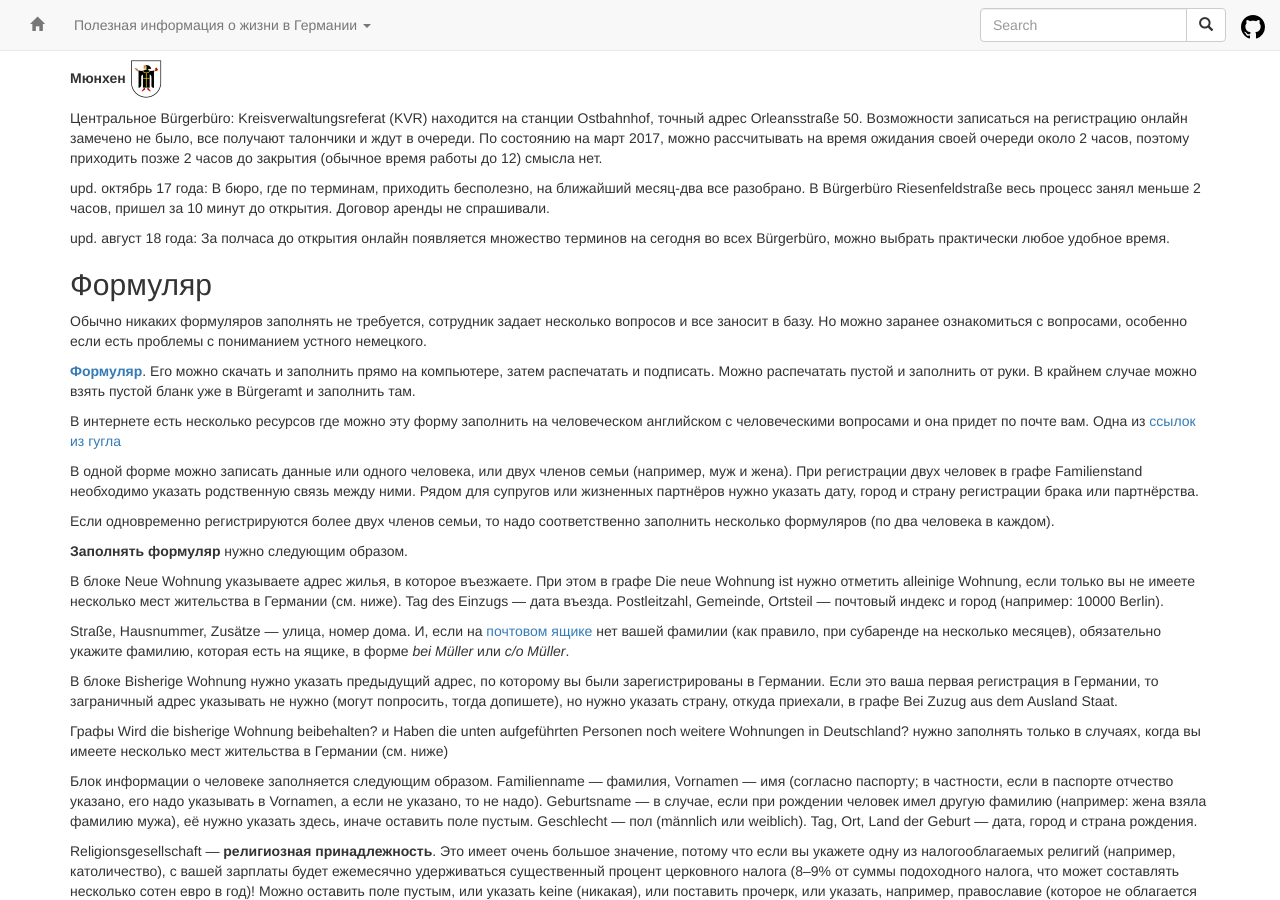
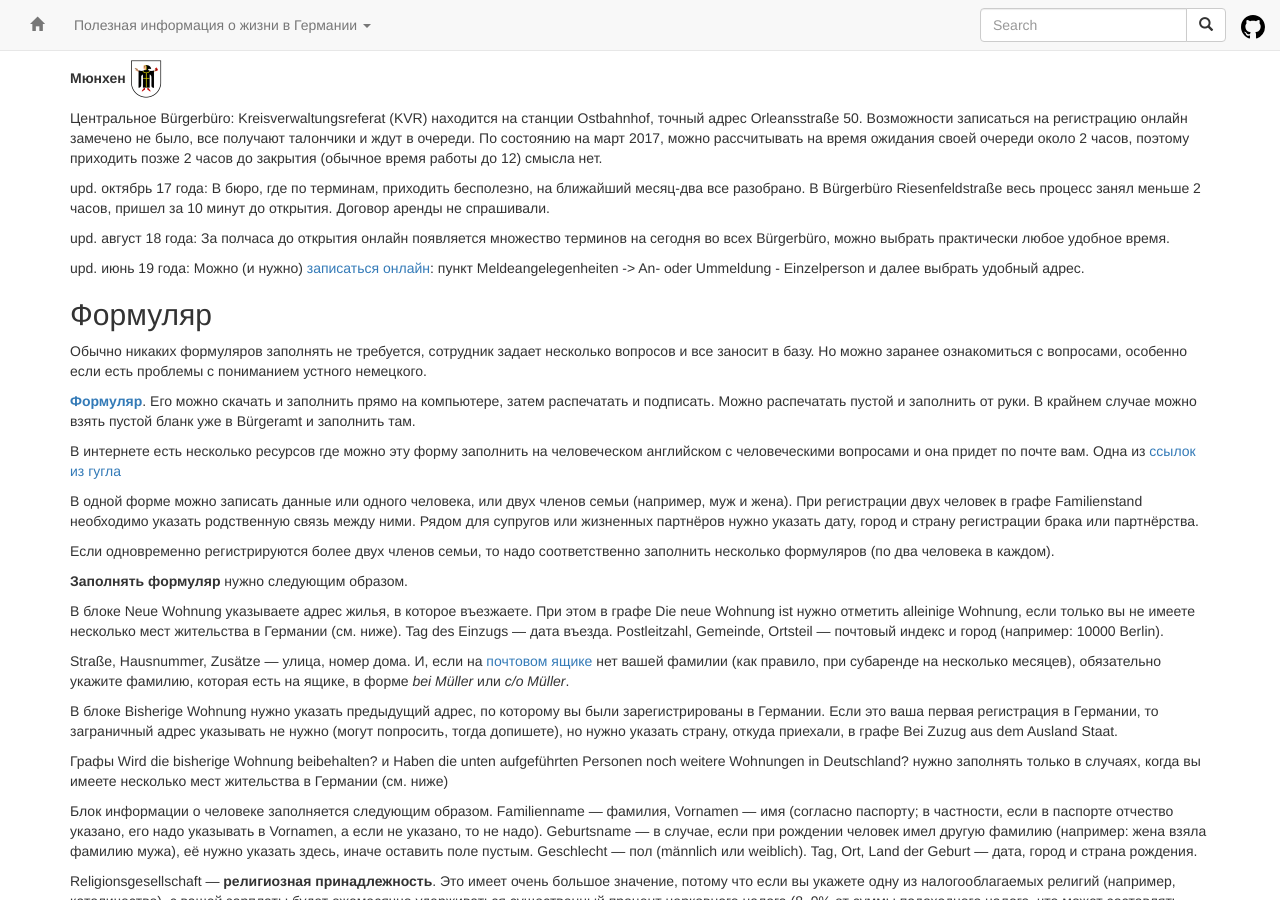
Before and after one commit to ru-de/faq, a Jekyll site: the page built from pages/Регистрация места жительства.md, in a window 1280 px wide and 900 px high, scrolled down 2538 px. Built offline with Jekyll 4.4.1, drawn with Linux system fonts in a browser that asks for light colours; nearby versions of some CDN libraries.

Commit message:
Travis #1224: sync github pages

```diff
--- a/pages/Регистрация места жительства.md
+++ b/pages/Регистрация места жительства.md
@@ -120,6 +120,9 @@ upd. октябрь 17 года:
 upd. август 18 года:
 За полчаса до открытия онлайн появляется множество терминов на сегодня во всех Bürgerbüro, можно выбрать практически любое удобное время.
 
+upd. июнь 19 года:
+Можно (и нужно) [записаться онлайн](https://www.muenchen.de/rathaus/terminvereinbarung_bb.html): пункт Meldeangelegenheiten -> An- oder Ummeldung - Einzelperson и далее выбрать удобный адрес.
+
 ## Формуляр
 
 Обычно никаких формуляров заполнять не требуется, сотрудник задает несколько вопросов и все заносит в базу. Но можно заранее ознакомиться с вопросами, особенно если есть проблемы с пониманием устного немецкого.
```
Also changed, not shown: 1 other file.
